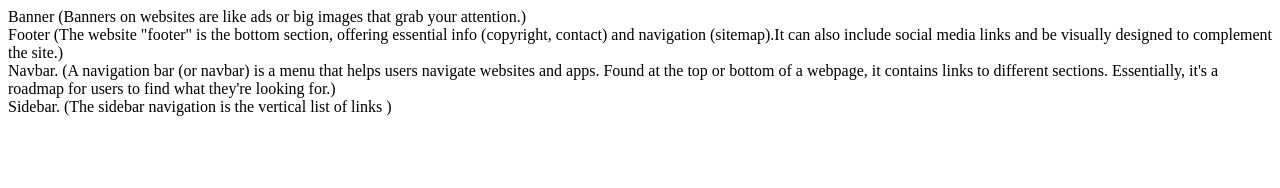
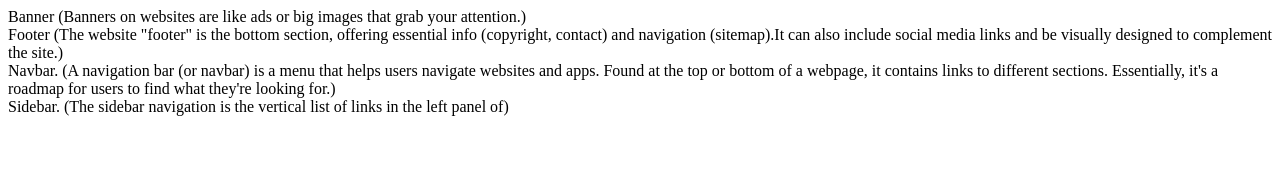
Before and after one commit to Jitu0999/React-Components, a React (Vite) app: page / in a window 1280 px wide. Shown: the top 188 px of the page. Built offline with nearby package versions, Linux system fonts and the light colour scheme.

Commit message:
Update Sidebar.jsx

```diff
--- a/src/components/Sidebar.jsx
+++ b/src/components/Sidebar.jsx
@@ -1,7 +1,7 @@
 const Sidebar = () => {
   return (
     <div>
-      Sidebar. (The sidebar navigation is the vertical list of links )
+      Sidebar. (The sidebar navigation is the vertical list of links in the left panel of)
     </div>
   )
 }
```
